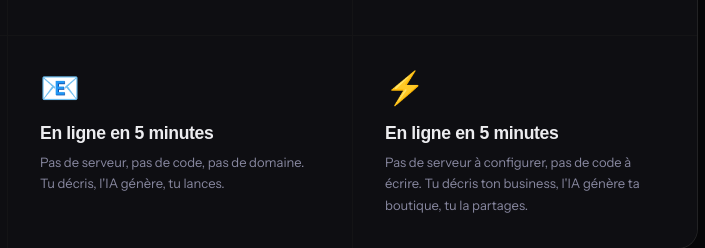
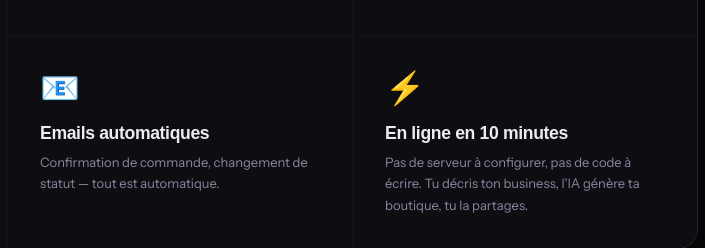
Before and after one commit to welio132/Simpl, a website: page index.html in a window 1280 px wide. Shown: the part 2392-2640 px from the top of the page, 460-1165 px from the left. Drawn offline with Linux system fonts and the light colour scheme; a web font is replaced by a local one.

Commit message:
fix: doublon features, 10 minutes

```diff
--- a/index.html
+++ b/index.html
@@ -376,7 +376,7 @@ footer{border-top:1px solid var(--border);padding:2rem;text-align:center;font-si
     <div class="feat"><span class="feat-ic">🎨</span><div class="feat-title" id="f4t">15 thèmes professionnels</div><p class="feat-desc" id="f4d">Moderne, artisanal, bold, élégant — 15 thèmes complets avec couleurs, polices et styles adaptés à ton secteur. Personnalise en temps réel.</p></div>
     <div class="feat"><span class="feat-ic">📊</span><div class="feat-title" id="f5t">Dashboard en temps réel</div><p class="feat-desc" id="f5d">Vois tes commandes arriver, change leur statut, gère tes produits. Tout au même endroit, accessible depuis n'importe quel appareil.</p></div>
     <div class="feat"><span class="feat-ic">📧</span><div class="feat-title" id="f6t">Emails automatiques</div><p class="feat-desc" id="f6d">Confirmation de commande, changement de statut, notification admin — tout est automatique. Tes clients sont toujours informés.</p></div>
-    <div class="feat"><span class="feat-ic">⚡</span><div class="feat-title" id="f7t">En ligne en 5 minutes</div><p class="feat-desc" id="f7d">Pas de serveur à configurer, pas de code à écrire. Tu décris ton business, l'IA génère ta boutique, tu la partages.</p></div>
+    <div class="feat"><span class="feat-ic">⚡</span><div class="feat-title" id="f7t">En ligne en 10 minutes</div><p class="feat-desc" id="f7d">Pas de serveur à configurer, pas de code à écrire. Tu décris ton business, l'IA génère ta boutique, tu la partages.</p></div>
   </div>
 </div>
 
@@ -421,7 +421,8 @@ const TX={
     f3t:'Photos automatiques',f3d:'L\'IA trouve des photos professionnelles pour tes produits. Tu peux aussi uploader les tiennes.',
     f4t:'Personnalisation complète',f4d:'Logo, bannière, couleurs — tout se modifie en temps réel depuis ton dashboard.',
     f5t:'Dashboard en temps réel',f5d:'Vois tes commandes arriver, change leur statut, gère tes produits. Tout au même endroit.',
-    f6t:'En ligne en 5 minutes',f6d:'Pas de serveur, pas de code, pas de domaine. Tu décris, l\'IA génère, tu lances.',
+    f6t:'Emails automatiques',f6d:'Confirmation de commande, changement de statut — tout est automatique.',
+    f7t:'En ligne en 10 minutes',f7d:'Pas de serveur, pas de code. Tu décris, l\'IA génère, tu lances.',
     howLabel:'Comment ça marche',howTitle:'3 étapes, c\'est tout',howSub:'Moins de 5 minutes de ta première phrase à ta boutique en ligne.',
     s1t:'Tu décris ton business',s1d:'En quelques phrases, tu expliques ce que tu vends.',
     s2t:'L\'IA génère ta boutique',s2d:'En quelques secondes, ta boutique complète est créée.',
```
